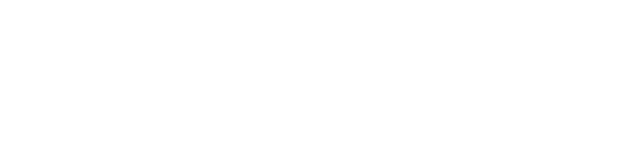
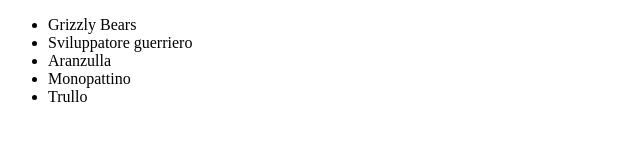
Before and after one commit to antonio-fiorentino/js-struttura-dati, a plain HTML site: page index.html in a window 1280 px wide. Shown: the whole page, without its empty margins (0-640 px from the left). Drawn offline with Linux system fonts and the light colour scheme.

Commit message:
Esercizio

```diff
--- a/index.html
+++ b/index.html
@@ -6,6 +6,9 @@
   </head>
   <body>
 
+    <ul id="lista">
+
+    </ul>
 
     <script src="js/script.js" charset="utf-8"></script>
 
--- a/js/script.js
+++ b/js/script.js
@@ -50,7 +50,7 @@ const cards = [{
   },
 
   picture: 'images/i.png',
-  cardType: cardTypes[1],
+  cardType: cardTypes[2],
   cardObject: 'Bear',
 
   editionType: editions['BL'],
@@ -104,7 +104,7 @@ const cards = [{
     },
 
     picture: 'images/g.png',  // da inserire immagine
-    cardType: cardTypes[1],
+    cardType: cardTypes[5],
     cardObject: 'Bear',
 
     editionType: editions['BL'],
@@ -113,7 +113,7 @@ const cards = [{
     story: 'Lo sviluppatore guerriero è una forma di essere umano evoluto.',
 
     score: {
-      power: 5,  // r
+      power: 4,  // r
       toughness: 3
     }
 
@@ -131,7 +131,7 @@ const cards = [{
     },
 
     picture: 'images/g.png',  // da inserire immagine
-    cardType: cardTypes[1],
+    cardType: cardTypes[4],
     cardObject: 'Bear',
 
     editionType: editions['BL'],
@@ -140,7 +140,7 @@ const cards = [{
     story: 'Lo sviluppatore guerriero è una forma di essere umano evoluto.',
 
     score: {
-      power: 5,  // r
+      power: 1,  // r
       toughness: 3
     }
 
@@ -158,7 +158,7 @@ const cards = [{
     },
 
     picture: 'images/g.png',  // da inserire immagine
-    cardType: cardTypes[1],
+    cardType: cardTypes[3],
     cardObject: 'Bear',
 
     editionType: editions['BL'],
@@ -167,11 +167,20 @@ const cards = [{
     story: 'Lo sviluppatore guerriero è una forma di essere umano evoluto.',
 
     score: {
-      power: 5,  // r
+      power: 2,  // r
       toughness: 3
     }
 
     },
 ]
 
+const lista = document.getElementById('lista');
+cards.forEach((element) => {
+  lista.innerHTML+=`
+  <li>
+    ${element.cardName}
+  </li>
+  `
+});
+
 console.log(cards);
```
